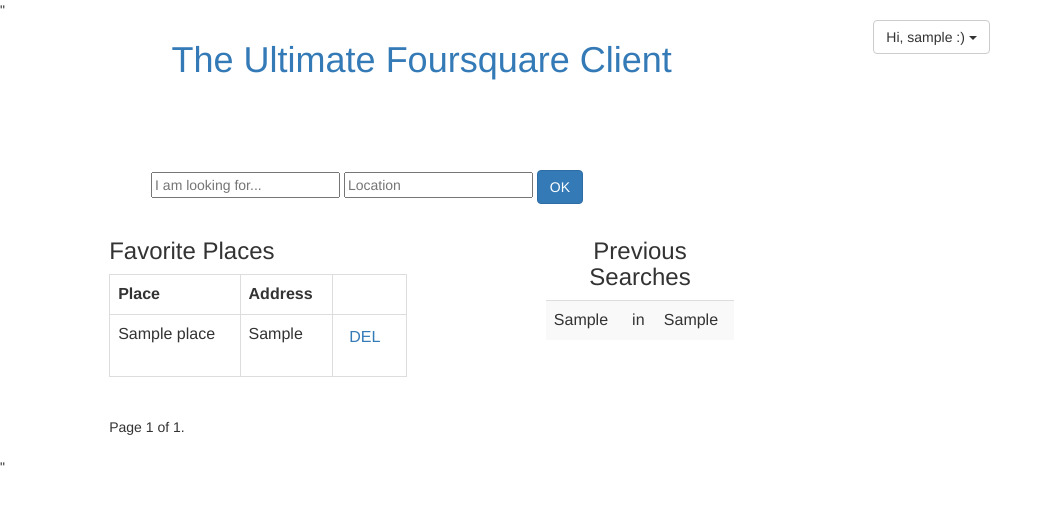
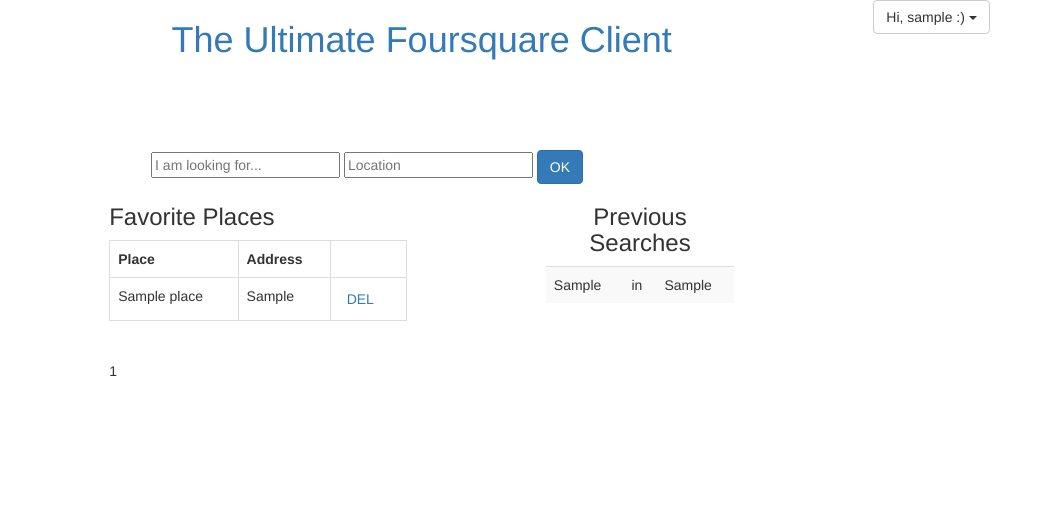
Before and after one commit to sinanngok/foursquare-ultima, a Django app: page /favorites/ in a window 1280 px wide. Shown: the top 505 px of the page, without its empty margins (0-1053 px from the left). Run offline with Django 3.2, Linux system fonts and the light colour scheme; a user stored in the database is signed in; tables that the repository leaves empty hold one stand-in row (values such as "Sample post"); some libraries are stand-ins or nearby versions.

Commit message:
Previous search bug fixed. Pagination impoved

```diff
--- a/foursquareclient/settings.py
+++ b/foursquareclient/settings.py
@@ -23,7 +23,7 @@
 SECRET_KEY = '^^lca6u#6x2%f60#(mdjk22gf#hs9jy%qxz&r@fj()%00d_f1&'
 
 # SECURITY WARNING: don't run with debug turned on in production!
-DEBUG = False
+DEBUG = True
 
 ALLOWED_HOSTS = ['sinanngok.pythonanywhere.com', '127.0.0.1']
 
--- a/foursquaresearch/templates/foursquaresearch/favorites.html
+++ b/foursquaresearch/templates/foursquaresearch/favorites.html
@@ -28,17 +28,26 @@
   </div>
   <div class="pagination">
     <span class="step-links">
+      <table>
+        <tr>
           {% if favorites.has_previous %}
-              <a href="?page={{ favorites.previous_page_number }}">previous</a>
+          <td><a href="?page={{ favorites.previous_page_number }}">previous</a></td>
           {% endif %}
-
-          <span class="current">
-              Page {{ favorites.number }} of {{ favorites.paginator.num_pages }}.
-          </span>
+          {% for page in num_pages %}
+          <td>
+            {% if page == favorites.number %}
+            <span class="current">{{page}}</span>
+            {% else %}
+            <span class="other-page"><a href="?page={{ page }}">{{ page }}</a></span>
+            {% endif %}
+          </td>
+          {% endfor %}
 
           {% if favorites.has_next %}
-              <a href="?page={{ favorites.next_page_number }}">next</a>
+          <td><a href="?page={{ favorites.next_page_number }}">next</a></td>
           {% endif %}
+        </tr>
+      </table>
     </span>
   </div>
 </div>
--- a/foursquaresearch/templates/foursquaresearch/header.html
+++ b/foursquaresearch/templates/foursquaresearch/header.html
@@ -1,4 +1,4 @@
-"<!DOCTYPE html>
+<!DOCTYPE html>
 <html lang="en">
     <head>
         <title>Foursquare Ultima</title>
@@ -48,4 +48,3 @@
       {% endblock %}
     </body>
 </html>
-"
--- a/foursquaresearch/utils.py
+++ b/foursquaresearch/utils.py
@@ -26,11 +26,14 @@
     response = requests.get(url)
     data = response.json()
 
-    if data["meta"]["code"]==200:   #checks if the location parameter is true
+    if response.status_code == 200:   #checks if the location parameter is true
         venues = data["response"]["venues"]
 
-        if bool(venues):    #checks if there is anything found
-            PreviousSearch.objects.create(user=user, search_key=what_to_look, search_location=location)
+        if venues:    #checks if there is anything found
+            if logged_in:
+                PreviousSearch.objects.create(user=user, search_key=what_to_look, search_location=location)
+            else:
+                PreviousSearch.objects.create(search_key=what_to_look, search_location=location)
             error = ""
             is_searched = True
         else:
--- a/foursquaresearch/views.py
+++ b/foursquaresearch/views.py
@@ -24,7 +24,7 @@
     if request.user.is_authenticated():
         logged_in = True
     history = get_history(logged_in, user)
-
+    print (user)
     if request.method == "GET":
 
         if look_for and location:
@@ -48,14 +48,13 @@
         location = request.POST['location']
         obj, created = Place.objects.get_or_create(name=name, location=location)
         Favorite.objects.create(user=request.user, place=obj)
-
         return redirect('index')
 
 def remove_from_favorites(request):
 
     if request.method == "POST":
         place_id = request.POST['id']
-        Favorite.objects.filter(user=request.user, place=Place.objects.filter(id=place_id)).delete()
+        Favorite.objects.filter(user=request.user, place=Place.objects.get(id=place_id)).delete()
         return redirect('favorites')
 
 def favorites(request):
@@ -63,7 +62,7 @@
     user = request.user
     history = get_history(logged_in, user)
     favorites_list = Favorite.objects.filter(user=request.user)
-    paginator = Paginator(favorites_list, 3) # Show 25 contacts per page
+    paginator = Paginator(favorites_list, 3) # Show 10 contacts per page
 
     page = request.GET.get('page')
     try:
@@ -75,29 +74,15 @@
         # If page is out of range (e.g. 9999), deliver last page of results.
         favorites = paginator.page(paginator.num_pages)
 
+    num_pages = range(1, favorites.paginator.num_pages+1)
+
     return render(request, 'foursquaresearch/favorites.html', {
     'history': history,
+    'num_pages': num_pages,
     'favorites': favorites,
     'logged_in': logged_in,
     'username': user.username
     })
-
-def listing(request):
-    favorites_list = Favorite.objects.filter(user=request.user)
-    paginator = Paginator(favorites_list, 10) # Show 25 contacts per page
-
-    page = request.GET.get('page')
-    try:
-        favorites = paginator.page(page)
-    except PageNotAnInteger:
-        # If page is not an integer, deliver first page.
-        favorites = paginator.page(1)
-    except EmptyPage:
-        # If page is out of range (e.g. 9999), deliver last page of results.
-        favorites = paginator.page(paginator.num_pages)
-
-    return render(request, 'list.html', {'favorites': favorites})
-
 
 def registration(request):
     if request.method == "POST":
```
Also changed, not shown: foursquaresearch/templates/foursquaresearch/base.html (line endings or trailing spaces). Lines whose indentation alone changed are shown as unchanged.
